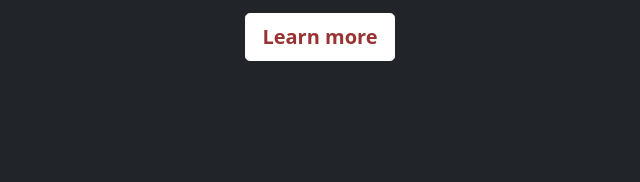
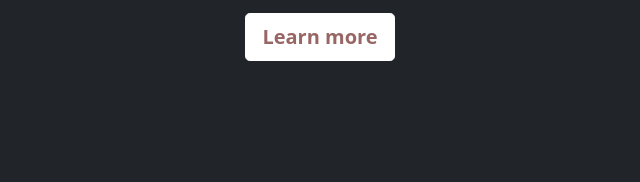
Before and after one commit to javidaw7/git-work-jd, a plain HTML site: page index.html in a window 1280 px wide. Shown: the part 434-616 px from the top of the page, 320-960 px from the left. Drawn offline with Linux system fonts and the light colour scheme.

Commit message:
Cambio del color realizado

```diff
--- a/cover.css
+++ b/cover.css
@@ -7,7 +7,7 @@
 .btn-secondary,
 .btn-secondary:hover,
 .btn-secondary:focus {
-  color: #933;
+  color: #966;
   text-shadow: none; /* Prevent inheritance from `body` */
 }
 
```
